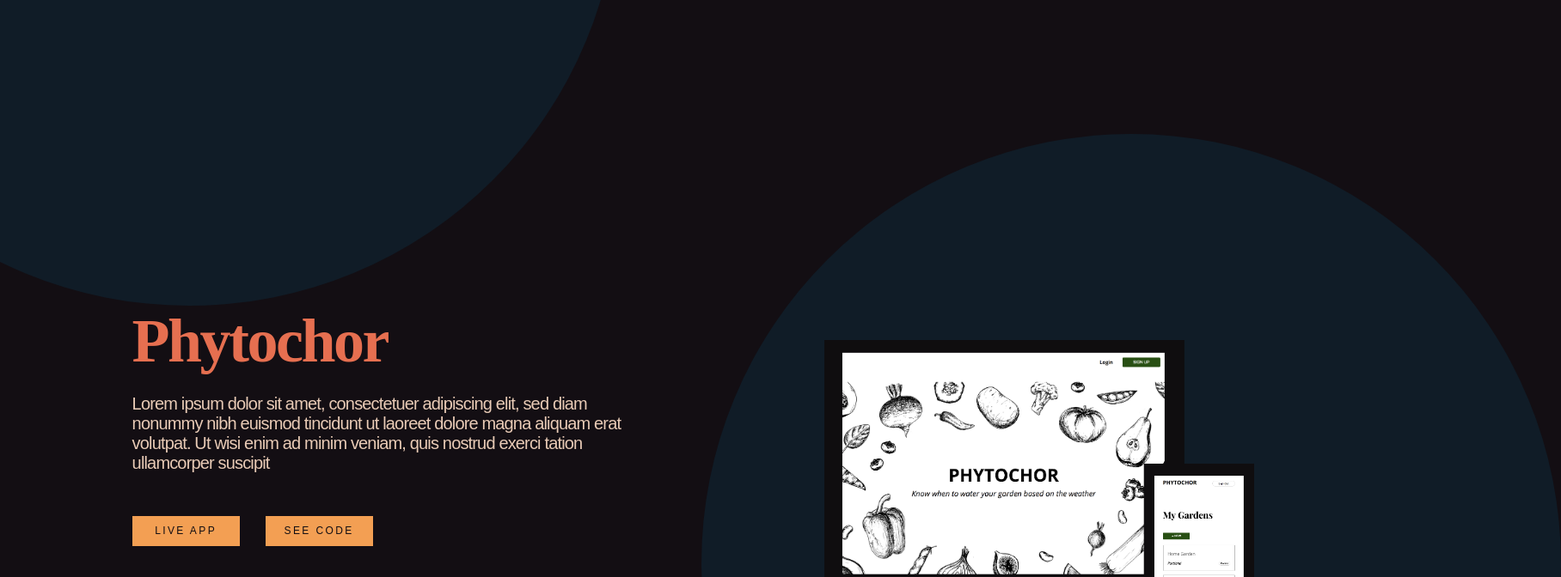
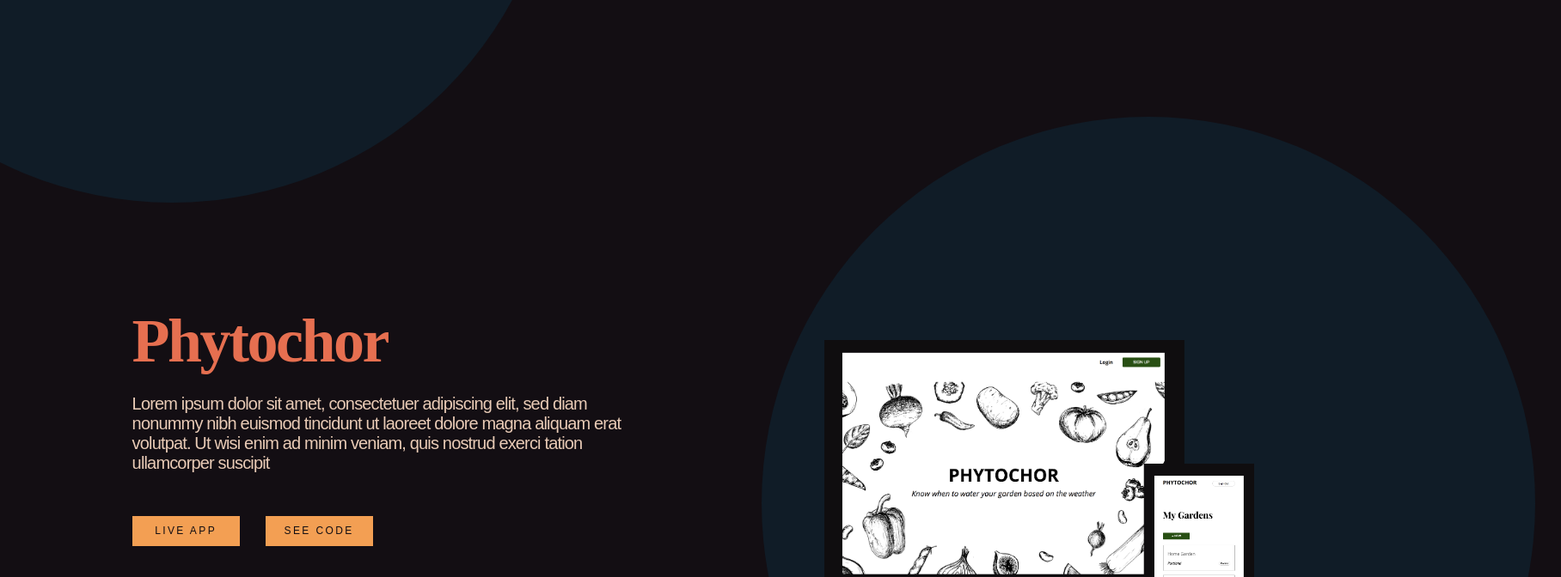
Before and after one commit to cadams8238/portfolio, a React app: page / in a window 1536 px wide. Shown: the part 1880-2552 px from the top of the page at 86% size, 1816 px wide, since content can reach past the window. Built offline with nearby package versions, Linux system fonts and the light colour scheme; a web font is replaced by a local one.

Commit message:
updated styling of background circles on project components

```diff
--- a/src/components/styles/projectLeft.module.css
+++ b/src/components/styles/projectLeft.module.css
@@ -214,9 +214,10 @@
   }
 
   .projectBackground {
-    width: 1000px;
-    height: 1000px;
+    margin-top: 80px;
+    width: 900px;
+    height: 900px;
     top: -15%;
-    left: -280px;
+    left: -250px;
   }
 }
--- a/src/components/styles/projectRight.module.css
+++ b/src/components/styles/projectRight.module.css
@@ -214,9 +214,10 @@
   }
 
   .projectBackground {
-    width: 1000px;
-    height: 1000px;
+    margin-top: 80px;
+    width: 900px;
+    height: 900px;
     top: -15%;
-    right: -280px;
+    right: -250px;
   }
 }
```
